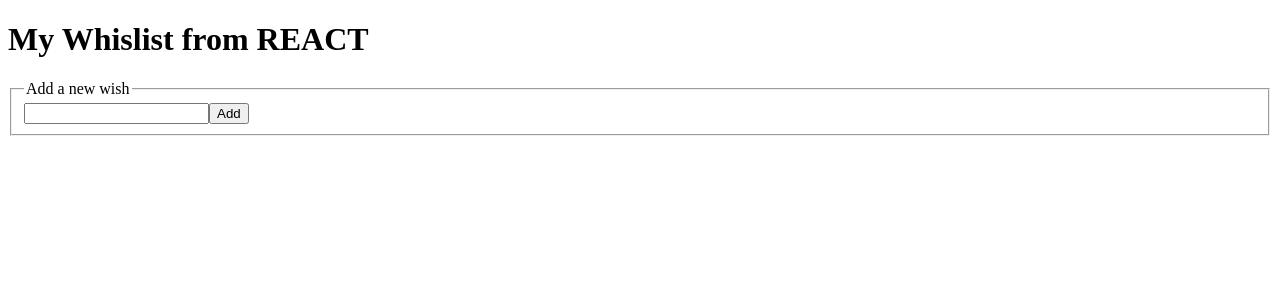
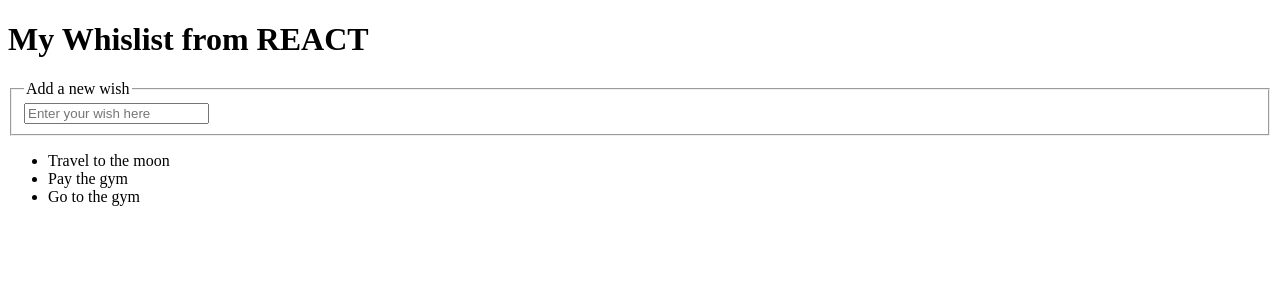
Before and after one commit to Torremolinos/wishlist, a React (Vite) app: page / in a window 1280 px wide. Shown: the top 300 px of the page. Built offline with nearby package versions, Linux system fonts and the light colour scheme.

Commit message:
Lista de deseos

```diff
--- a/src/App/App.jsx
+++ b/src/App/App.jsx
@@ -20,6 +20,20 @@
     //             </ul>
     //         </div>
     //     );
+    // // }
+
+    // const App = () => {
+    //     return (
+    //         <div className="whis-input">
+    //             <h1>My Whislist from REACT</h1>
+    //             <fieldset className="wish-input">
+    //                 <legend className="wish-input_label">Add a new wish</legend>
+
+    //                 <input type="text" id="wish" name="wish" />
+    //                 <button>Add</button>
+    //             </fieldset>
+    //         </div>
+    //     );
     // }
 
     const App = () => {
@@ -28,9 +42,14 @@
                 <h1>My Whislist from REACT</h1>
                 <fieldset className="wish-input">
                     <legend className="wish-input_label">Add a new wish</legend>
-                    <input type="text" id="wish" name="wish" />
-                    <button>Add</button>
+                    <input className="wish-input_field" placeholder="Enter your wish here" />
                 </fieldset>
+                  <ul className="wish-list">
+                    {wishes.map(({text, done}, i) => (
+                        <li key={text} className={`wish-list__item ${done} ? 'wish-list__item--done': ''`}>{text}</li>
+
+                    ))}
+                  </ul>
             </div>
         );
     }
```
Also changed, not shown: 2 other files (tests, documents, lock files or other folders).
